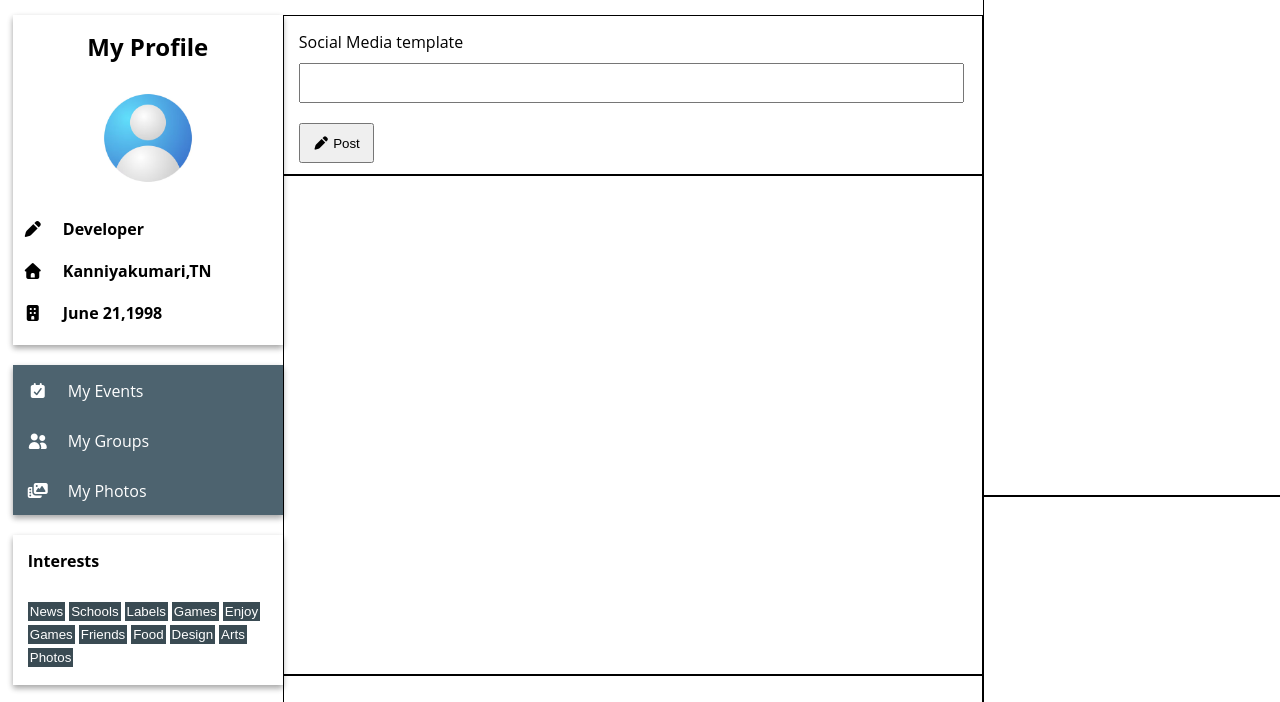
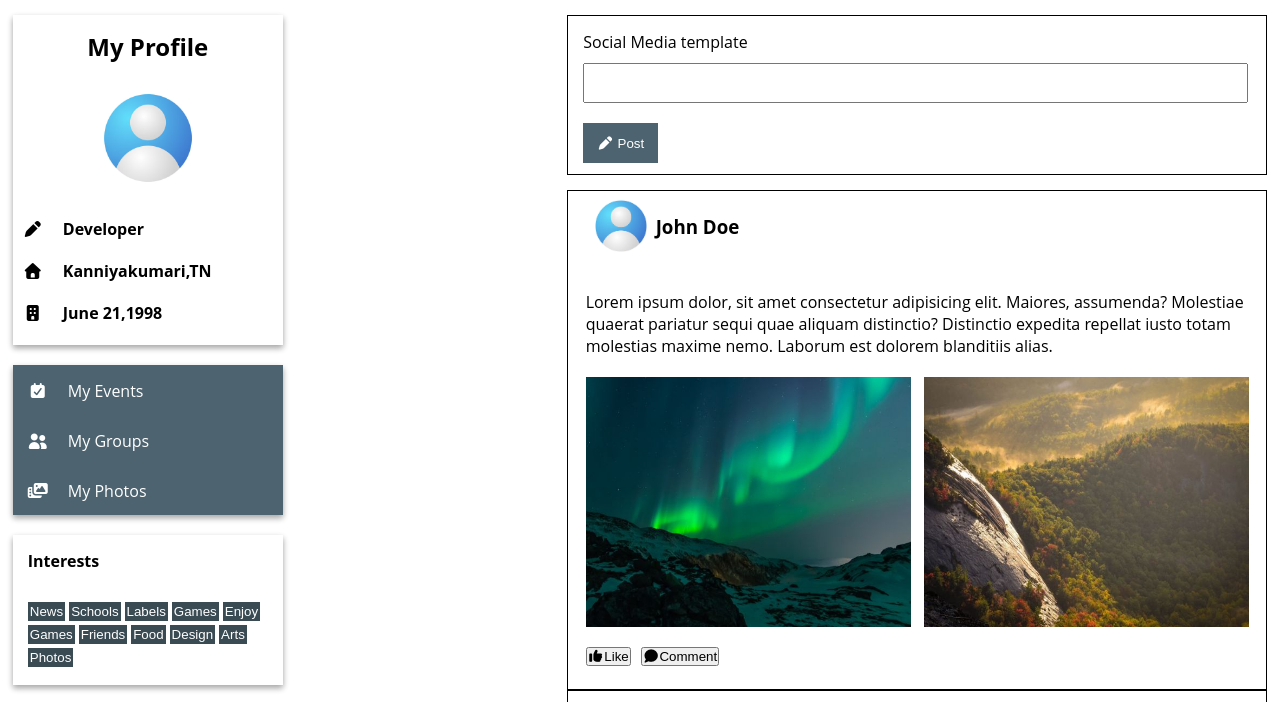
Before and after one commit to kirthick2004/New-pro-2, a plain HTML site: page index.html in a window 1280 px wide. Shown: the part 54-756 px from the top of the page. Drawn offline with Linux system fonts and the light colour scheme.

Commit message:
Flex wraped

```diff
--- a/index.html
+++ b/index.html
@@ -211,8 +211,29 @@
                     </div>
 
                     <div class="john">
+                        <div class="all-side">
+                            <div class="all1">
                         <div class="john-doe">
 
+                                <img src="user-circles-set_78370-4704.avif" alt="" class="img-john">
+                                <h3 class="img-name">John Doe</h3>
+
+                        </div>
+                        <div class="paragraph">
+                            Lorem ipsum dolor, sit amet consectetur adipisicing elit. Maiores, assumenda? Molestiae quaerat pariatur sequi quae aliquam distinctio? Distinctio expedita repellat iusto totam molestias maxime nemo. Laborum est dolorem blanditiis alias.
+                        </div>
+                        <div class="nature">
+                            <img src="lights.jpg" alt="" class="card">
+                            <img src="nature.jpg" alt="" class="card">
+                        </div>
+
+                        <div class="buttons">
+                            <button class="like"><i class="fa-solid fa-thumbs-up"></i>Like</button>
+                            <button class="comment"><i class="fa-solid fa-comment"></i>Comment</button>
+                        </div>
+
+
+                        </div>
                         </div>
                     </div>
 
--- a/style.css
+++ b/style.css
@@ -100,6 +100,7 @@
 .left-center-right{
     display: flex;
     justify-content: space-between;
+    flex-wrap: wrap;
 }
 
 .my-detail {
@@ -270,6 +271,14 @@
     margin-top: 20px;
     width: 75px;
     height: 40px;
+    background-color: #4d636f;
+    color: white;
+    cursor: pointer;
+    border: 0px;
+}
+.post-but:hover{
+    color: black;
+    background-color: #d1d8db;
 }
 
 
@@ -278,7 +287,45 @@
     width: 700px;
     height: 500px;
     border: 1px solid;
+    margin-top: 15px;
 }
+.all-side{
+    width: 100%;
+}
+
+.all1{
+    width: 95%;
+    margin: auto;
+}
+.john-doe{
+    display: flex;
+    align-items: center;
+}
+.img-john{
+    width: 70px;
+    height: 70px;
+}
+.paragraph{
+    margin-top: 30px;
+}
+
+.nature{
+    display: flex;
+    justify-content: space-between;
+    margin-top: 20px;
+
+}
+.card{
+    width: 325px;
+    height: 250px;
+}
+
+.buttons{
+    display: flex;
+    margin-top: 20px;
+    gap: 10px;
+}
+
 
 
 
```
Also changed, not shown: lights.jpg (added), nature (1).jpg (added), nature.jpg (added).
